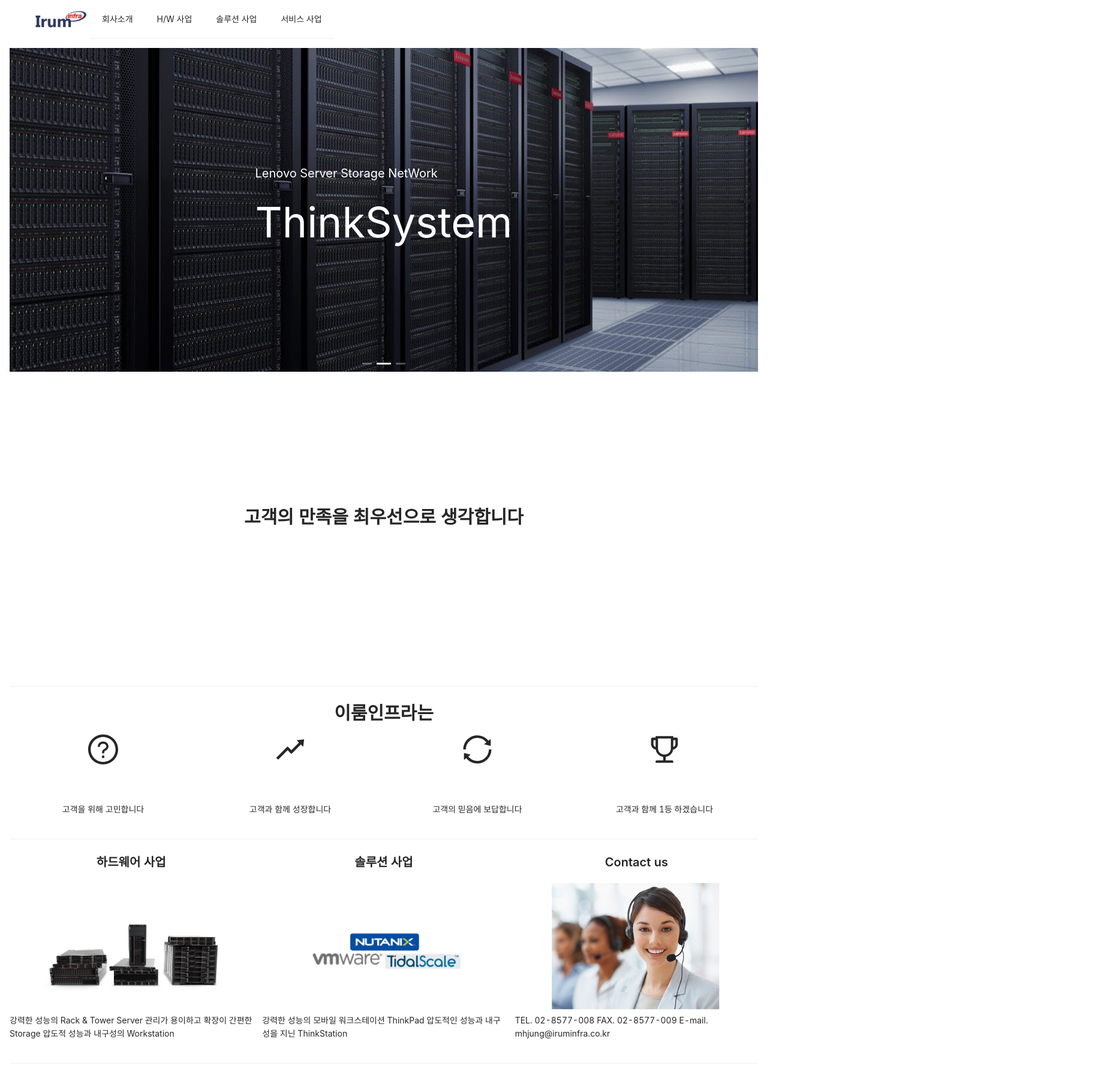
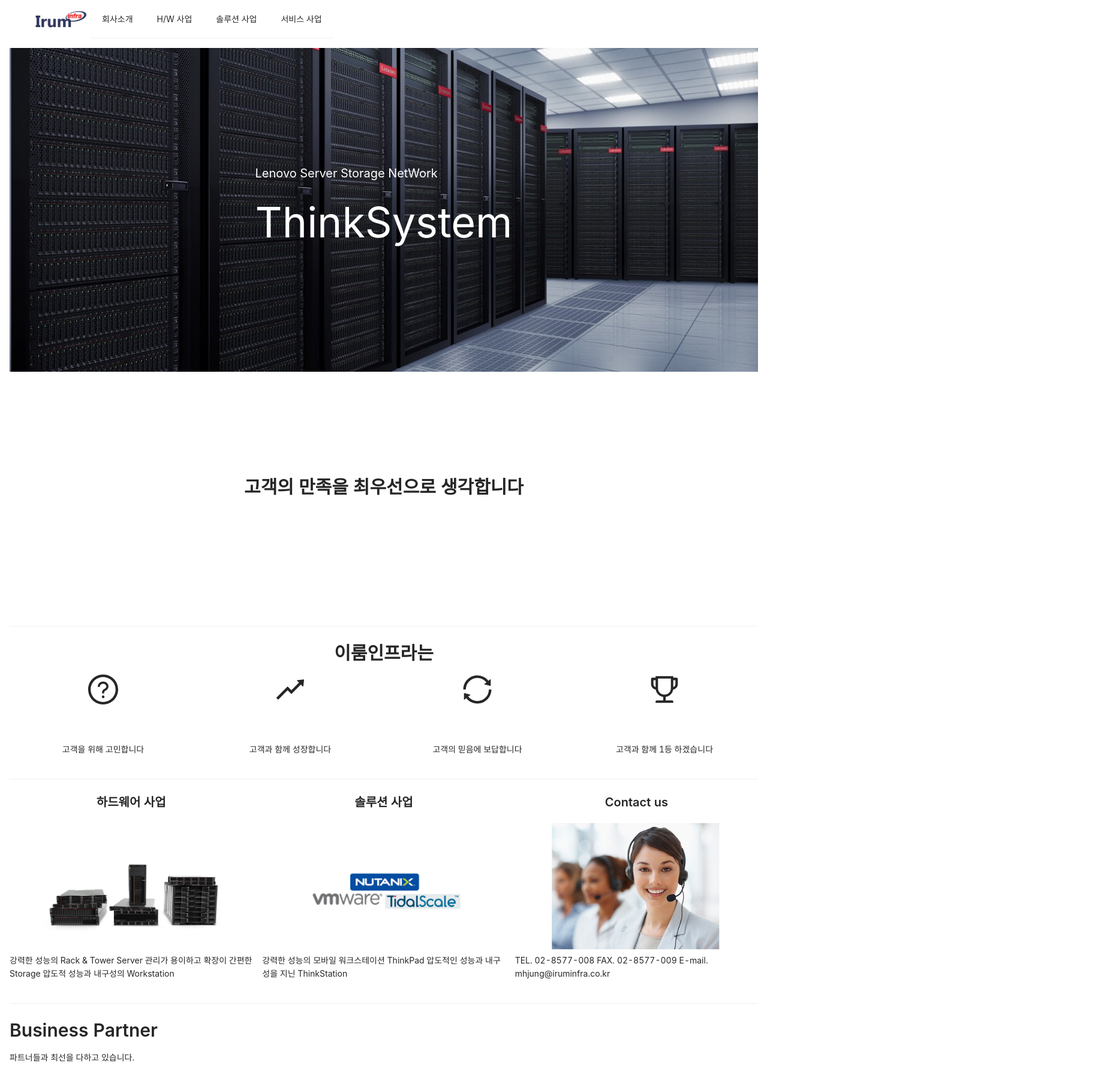
Before and after one commit to younghun1124/IrumInfraWeb, a React (Create React App) app: page / in a window 1280 px wide. Shown: the top 1803 px of the page at 60% size, 1836 px wide, since content can reach past the window. Built offline with nearby package versions, Linux system fonts and the light colour scheme.

Commit message:
사업 영역 코드 분리

```diff
--- a/src/pages/Home.js
+++ b/src/pages/Home.js
@@ -1,5 +1,6 @@
 import React from 'react';
 import { Carousel, Typography, Divider, Row, Col, Space, Card } from 'antd';
+import BuisnessArea from '../components/BusinessArea';
 import styled from '@emotion/styled';
 import {
     QuestionCircleOutlined,
@@ -15,7 +16,7 @@
 const Home = () => {
     return (
         <>
-            <Carousel autoplay>
+            <Carousel effect='fade' dots={false} autoplay>
                 {/* <CarouselUnit src='Home/Intro-idc.jpg'></CarouselUnit> */}
 
                 <CarouselUnit
@@ -34,7 +35,7 @@
                     title='ThinkStation'
                 />
             </Carousel>
-            <Row style={{ height: '500px' }} justify='center' align='middle'>
+            <Row style={{ height: '400px' }} justify='center' align='middle'>
                 <Title level={2}>
                     <Fade cascade right big>
                         고객의 만족을 최우선으로 생각합니다
@@ -43,10 +44,11 @@
             </Row>
 
             <Divider />
-            <Title style={{ textAlign: 'center' }} level={2}>
-                이룸인프라는
-            </Title>
+
             <Slide bottom cascade>
+                <Title style={{ textAlign: 'center' }} level={2}>
+                    이룸인프라는
+                </Title>
                 <Row wrap={true} justify='space-between'>
                     <Col css={FlexCenter} span={6}>
                         <QuestionCircleOutlined style={IconStyle} />
@@ -64,39 +66,11 @@
                         <TrophyOutlined style={IconStyle} />
                         <p>고객과 함께 1등 하겠습니다</p>
                     </Col>
+                    <Divider />
                 </Row>
             </Slide>
-            <Divider />
-            <Fade bottom cascade>
-                <Row wrap={true} gutter={16} justify='space-between'>
-                    <Col css={FlexCenter} span={8}>
-                        <Title level={4}>하드웨어 사업</Title>
-                        <StyledImg src='hw.jpg' alt='하드웨어 사업' />
-                        <Paragraph>
-                            강력한 성능의 Rack & Tower Server 관리가 용이하고
-                            확장이 간편한 Storage 압도적 성능과 내구성의
-                            Workstation
-                        </Paragraph>
-                    </Col>
-                    <Col css={FlexCenter} span={8}>
-                        <Title level={4}>솔루션 사업</Title>
-                        <StyledImg src='sol2.png' alt='하드웨어 사업' />
-                        <Paragraph>
-                            강력한 성능의 모바일 워크스테이션 ThinkPad 압도적인
-                            성능과 내구성을 지닌 ThinkStation
-                        </Paragraph>
-                    </Col>
 
-                    <Col css={FlexCenter} span={8}>
-                        <Title level={4}>Contact us</Title>
-                        <StyledImg src='call center.png' alt='하드웨어 사업' />
-                        <Paragraph>
-                            TEL. 02-8577-008 FAX. 02-8577-009 E-mail.
-                            mhjung@iruminfra.co.kr
-                        </Paragraph>
-                    </Col>
-                </Row>
-            </Fade>
+            <BuisnessArea />
             <Divider />
             <Title level={2}>Business Partner</Title>
             <Paragraph>파트너들과 최선을 다하고 있습니다.</Paragraph>
@@ -119,7 +93,7 @@
         background-image: url(${src});
         background-position: center;
         background-repeat: no-repeat;
-        background-size: fit;
+        background-size: cover;
     `;
 
     const Text = styled.div`
@@ -148,7 +122,3 @@
     flex-direction: column;
 `;
 export default Home;
-
-const StyledImg = styled.img`
-    width: 300px;
-`;
```
